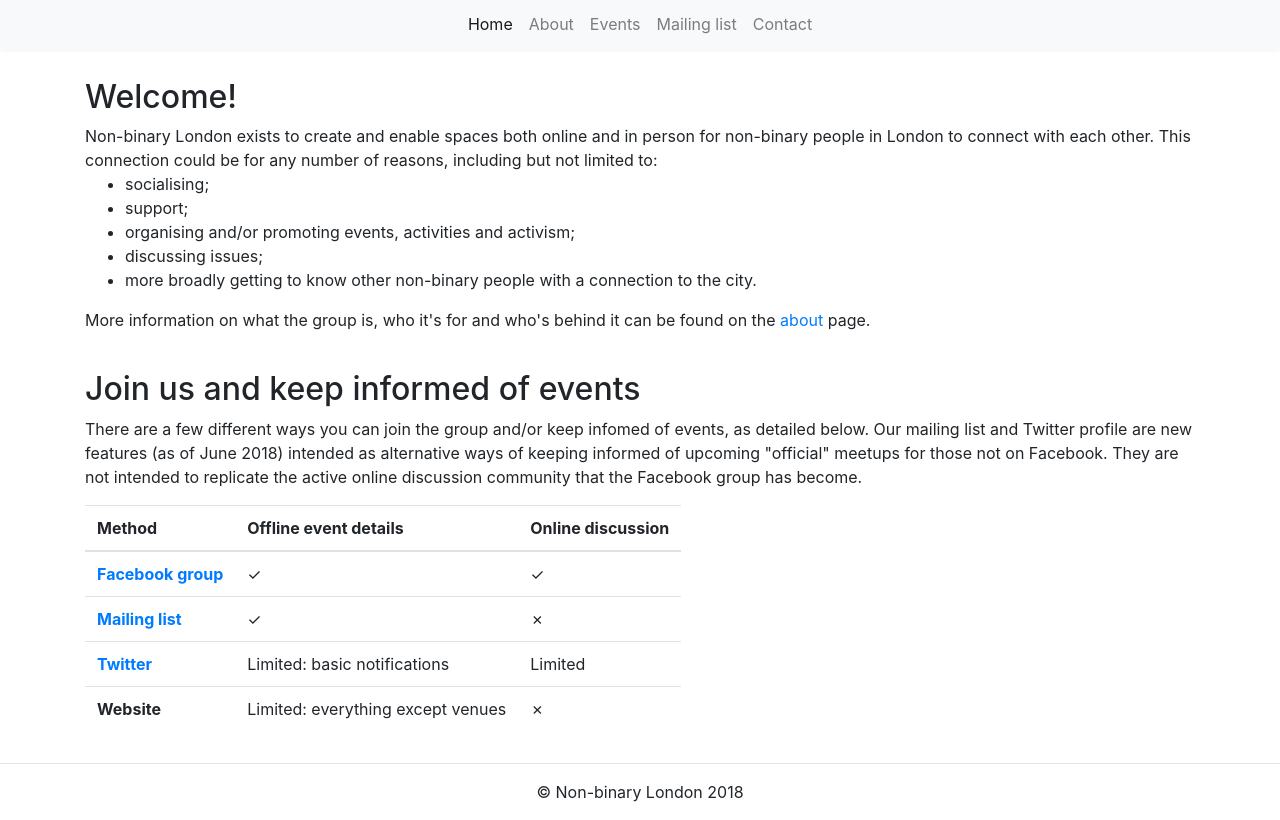
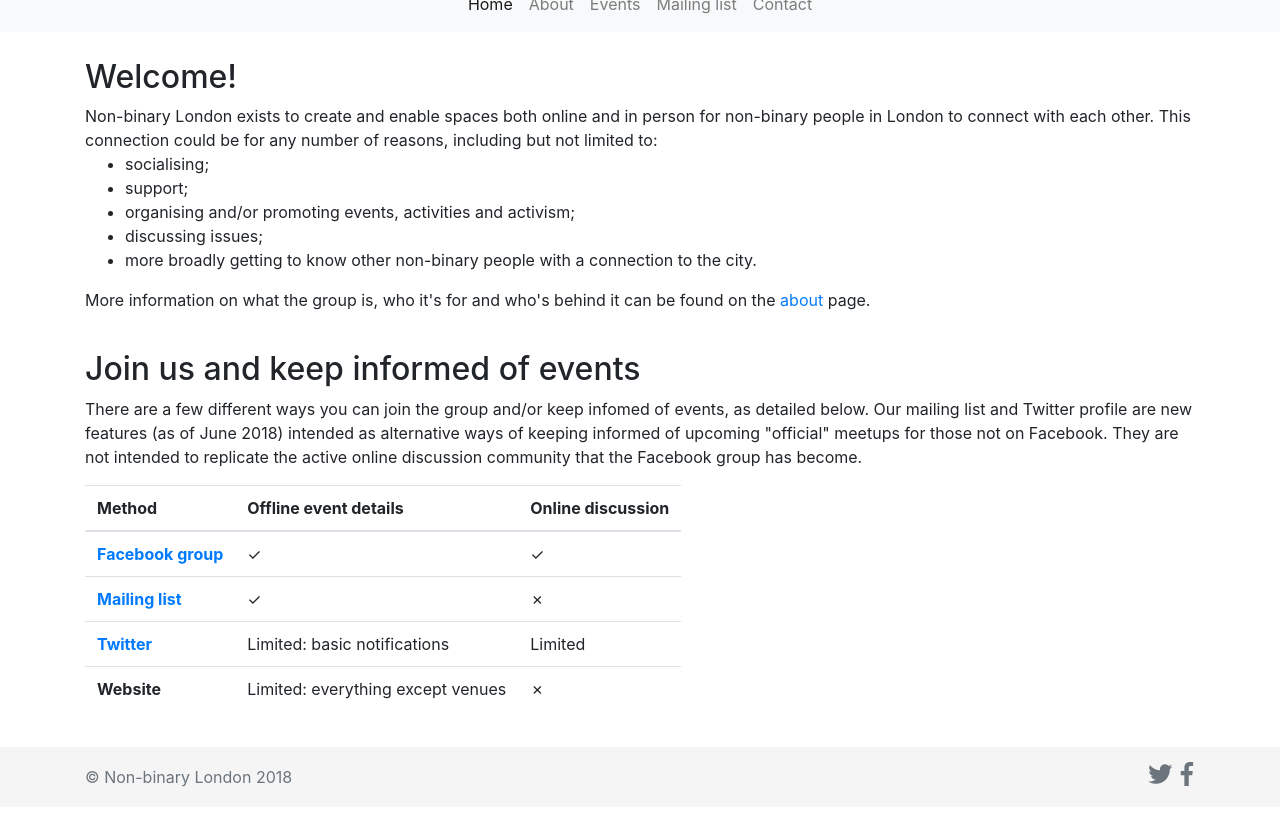
Before and after one commit to nonbinarylondon/Non-binary-London-website, a Jekyll site: the page built from index.html, in a window 1280 px wide, cut to the strip 229-1049 px from the top of the page. Built offline with Jekyll 4.4.1, drawn with Linux system fonts in a browser that asks for light colours; nearby versions of some CDN libraries.

Commit message:
Add social links to footer
Also fix footer jumping up on smaller pages

```diff
--- a/_config.yml
+++ b/_config.yml
@@ -2,6 +2,7 @@
 description: Non-binary London exists to create and enable spaces both online and in person for non-binary people in London to connect with each other.
 author: "Non-binary London"
 twitter: nonbinaryldn
+facebook: nonbinarylondon
 menu:
   - text: Home
     url: /
--- a/_layouts/default.html
+++ b/_layouts/default.html
@@ -3,6 +3,8 @@
     <meta name="viewport" content="width=device-width, initial-scale=1">
     <link rel="stylesheet" href="https://stackpath.bootstrapcdn.com/bootstrap/4.1.1/css/bootstrap.min.css" integrity="sha384-WskhaSGFgHYWDcbwN70/dfYBj47jz9qbsMId/iRN3ewGhXQFZCSftd1LZCfmhktB" crossorigin="anonymous">
     <link rel="stylesheet" href="/assets/styles.css"/>
+    <link rel="stylesheet" href="https://use.fontawesome.com/releases/v5.0.13/css/brands.css" integrity="sha384-VGCZwiSnlHXYDojsRqeMn3IVvdzTx5JEuHgqZ3bYLCLUBV8rvihHApoA1Aso2TZA" crossorigin="anonymous">
+    <link rel="stylesheet" href="https://use.fontawesome.com/releases/v5.0.13/css/fontawesome.css" integrity="sha384-GVa9GOgVQgOk+TNYXu7S/InPTfSDTtBalSgkgqQ7sCik56N9ztlkoTr2f/T44oKV" crossorigin="anonymous">
     <script src="https://ajax.googleapis.com/ajax/libs/jquery/3.3.1/jquery.min.js"></script>
     <script src="https://maxcdn.bootstrapcdn.com/bootstrap/3.3.7/js/bootstrap.min.js"></script>
     {% if page.title %}
@@ -44,9 +46,14 @@
     <main role="main" class="container">
     {{ content }}
     </main>
-    <footer>
-        <hr>
-        <p>© Non-binary London <script>document.write(new Date().getFullYear());</script></p>
+    <footer class="footer">
+      <div class="container">
+        <span class="left text-muted">© Non-binary London {{ site.time | date: '%Y' }}</span>
+        <span class="right text-muted">
+          <a href="https://twitter.com/{{ site.twitter }}"><i class="fab fa-twitter"></i></a>
+          <a href="https://www.facebook.com/groups/{{ site.facebook }}"><i class="fab fa-facebook-f"></i></a>
+        </span>
+      </div>
     </footer>
   </body>
 </html>
--- a/assets/styles.scss
+++ b/assets/styles.scss
@@ -1,5 +1,13 @@
 ---
 ---
+html {
+  position: relative;
+  min-height: 100%;
+}
+
+body {
+  margin-bottom: 80px;
+}
 
 #logo-wrapper {
   position: relative;
@@ -45,6 +53,29 @@
   margin-bottom: 2%;
 }
 
-footer p {
-  text-align: center;
+.footer {
+  position: absolute;
+  bottom: 0;
+  width: 100%;
+  height: 60px;
+  line-height: 60px;
+  background-color: #f5f5f5;
+
+  .right {
+    float: right;
+  }
+
+  a {
+    text-decoration: none;
+    color: inherit;
+  }
+
+  i {
+    font-size: 1.5em;
+    margin: 2px;
+  }
+
+  span {
+    text-align: center;
+  }
 }
```
